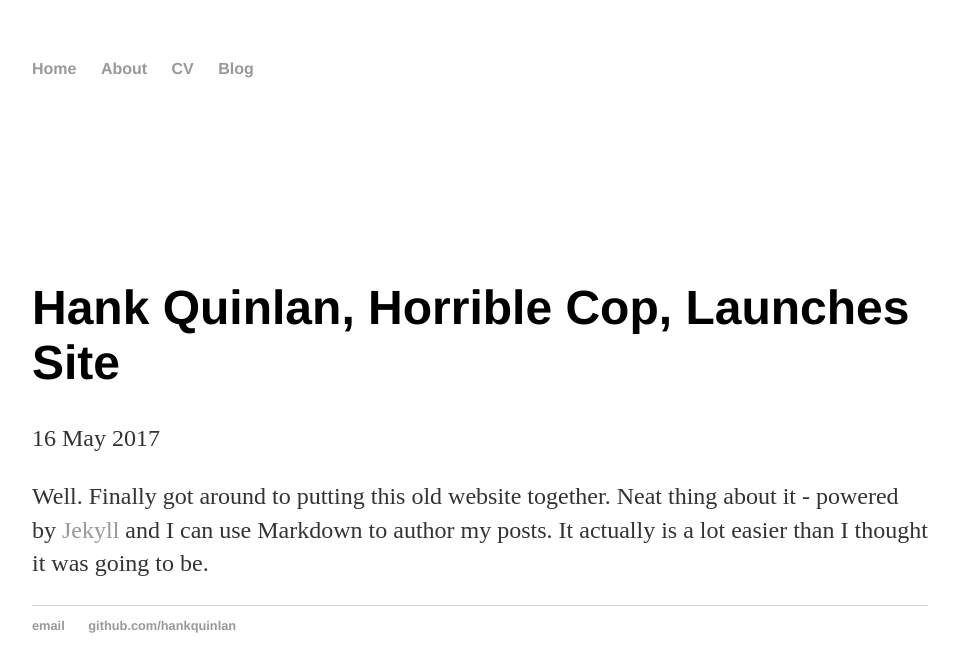
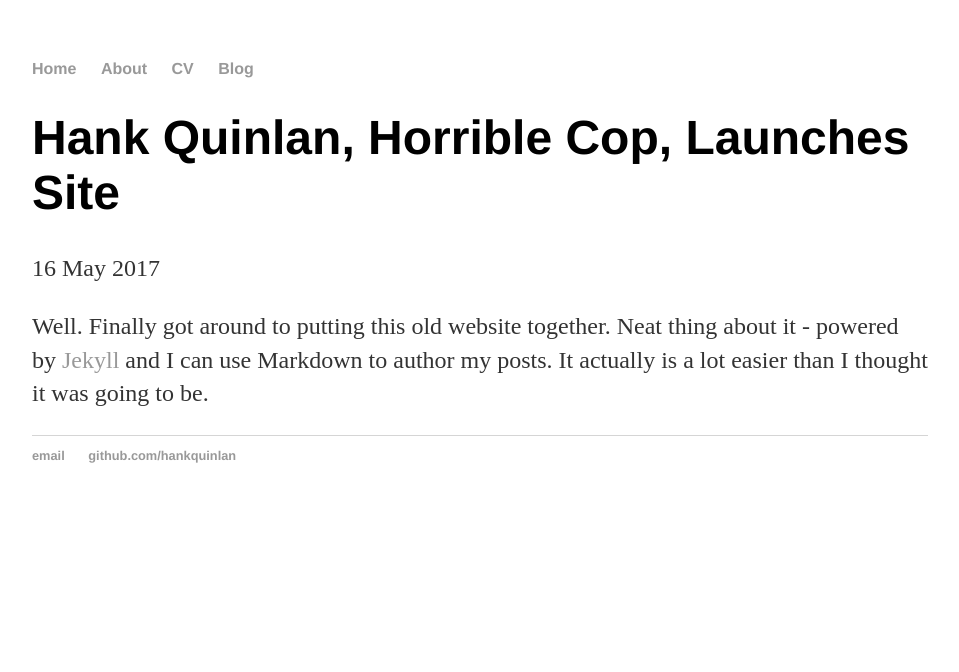
Before and after one commit to ajander/ajander.github.io, a Jekyll site: the page built from _posts/2017-05-16-first-blog-post.md, in a window 1280 px wide. Shown: the top 672 px of the page, without its empty margins (160-1119 px from the left). Built offline with Jekyll 4.4.1, drawn with Linux system fonts in a browser that asks for light colours.

Commit message:
removed empty svg element

```diff
--- a/_layouts/default.html
+++ b/_layouts/default.html
@@ -15,7 +15,6 @@
 	        		<li><a href="/blog">Blog</a></li>
 	    		</ul>
 			</nav>
-			<svg class="chart"></svg>
 
 			<div class="container">
 
```
